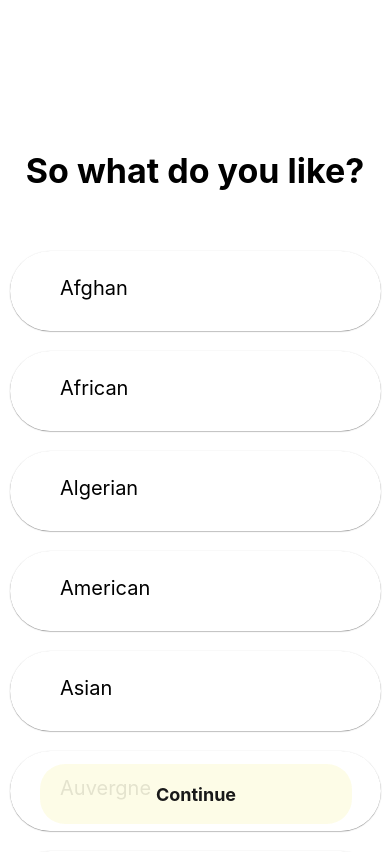
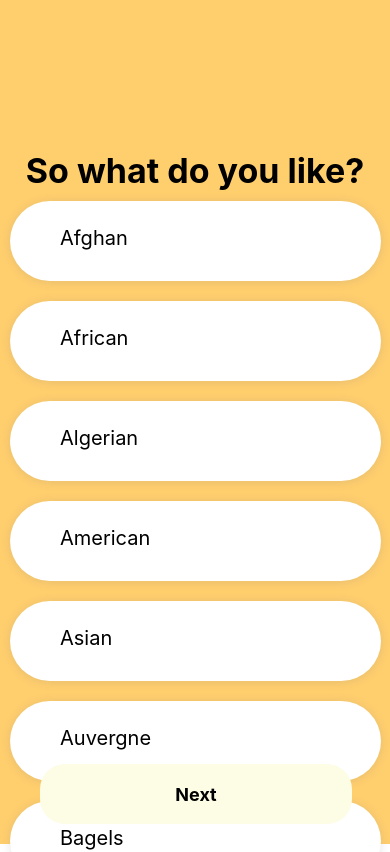
Before and after one commit to vijaypadmakumar/chewd, a React Native app: screen /SignUpPageTwo in a window 390 px wide. Shown: the top 852 px of the page. Built offline with nearby package versions, Linux system fonts and the light colour scheme.

Commit message:
fixed button issue, need to fix options screen and prefererences screen icons layout

```diff
--- a/Components/Button.jsx
+++ b/Components/Button.jsx
@@ -12,14 +12,14 @@ function getButtonStyle(buttonType) {
         case "Continue":
             return styles.continueButton
         default:
-            return styles.continueButton
+            return styles.defaultButton
     }
 }
 
 function Button(props) {
     const buttonType = getButtonStyle(props.title)
     return (
-        <Pressable style={{ ...buttonType }} onPress={() => {
+        <Pressable style={buttonType} onPress={() => {
             props.isDisabled !== "none" ? RootNavigation.navigate(props.action, null) : Alert.alert("Input Error", "You haven't provided your input details.", [
                 {
                     text: "Ok",
@@ -56,6 +56,16 @@ const styles = StyleSheet.create({
         ...button.button,
         backgroundColor: "grey"
     },
+    defaultButton: {
+        position: "absolute",
+        bottom: 20,
+        left: 40,
+        backgroundColor: "#FDFCE5",
+        width: "80%",
+        height: 60,
+        borderRadius: 25,
+        opacity: 1
+    },
     text: {
         textAlign: 'center',
         fontWeight: 'bold',
--- a/Components/Icon.jsx
+++ b/Components/Icon.jsx
@@ -24,28 +24,27 @@ function Icon(props) {
 
 export default Icon;
 
-const styles = StyleSheet.create({
+const cuisineIcon = StyleSheet.create({
     icon: {
         width: "95%",
         height: 80,
         borderRadius: 40,
         backgroundColor: "white",
         margin: 10,
+    }
+})
+
+const styles = StyleSheet.create({
+    icon: {
+        ...cuisineIcon.icon,
         shadowColor: 'grey',
-        shadowOffset: { width: 0, height: 0.5 },
-        shadowOpacity: 0.9,
-        shadowRadius: 1,
+        shadowOffset: { width: 0, height: 1 },
+        shadowOpacity: 0.2,
+        shadowRadius: 10,
     },
     iconSelected: {
-        width: "95%",
-        height: 80,
-        borderRadius: 40,
-        backgroundColor: "grey",
-        margin: 10,
-        shadowColor: 'grey',
-        shadowOffset: { width: 0, height: 0.5 },
-        shadowOpacity: .9,
-        shadowRadius: 10,
+        ...cuisineIcon.icon,
+        opacity: .5
     },
     cuisine: {
         position: "absolute",
--- a/Screens/SignUpScreens/Options.jsx
+++ b/Screens/SignUpScreens/Options.jsx
@@ -12,7 +12,7 @@ function Options() {
                 RootNavigation.navigate("Loading")
             }}>
 
-                <Text style={styles.text}>Continue</Text>
+                <Text style={styles.text}>Next</Text>
             </Pressable>
         </View>
     );
--- a/Screens/SignUpScreens/Prefences.jsx
+++ b/Screens/SignUpScreens/Prefences.jsx
@@ -24,31 +24,21 @@ function Preferences() {
                     renderItem={({ item }) => <Icon name={item} />}
                 />
             </View>
-            <Pressable style={styles.button} onPress={() => {
-                console.log()
-                RootNavigation.navigate("SignUpPageThree")
-            }}>
-                <Text style={styles.text}>Continue</Text>
-            </Pressable>
+            <Button title="Next" action="SignUpPageThree" />
         </View>
     );
 }
 
 const styles = StyleSheet.create({
     container: {
-        backgroundColor: "white",
+        backgroundColor: "#ffce6d",
         width: "100%",
         height: "100%",
         flex: 1,
 
     },
     cuisines: {
-        paddingTop: 50,
-        flexDirection: "row",
-        alignItems: "flex-start",
-        justifyContent: "flex-start",
-        alignContent: "center",
-        textAlign: "center"
+
     }
     ,
     item: {
@@ -59,12 +49,7 @@ const styles = StyleSheet.create({
     button: {
         position: "absolute",
         bottom: 20,
-        left: 40,
-        backgroundColor: "#FDFCE5",
-        width: "80%",
-        height: 60,
-        borderRadius: 25,
-        opacity: .9
+        left: 80
     },
     text: {
         textAlign: 'center',
```
